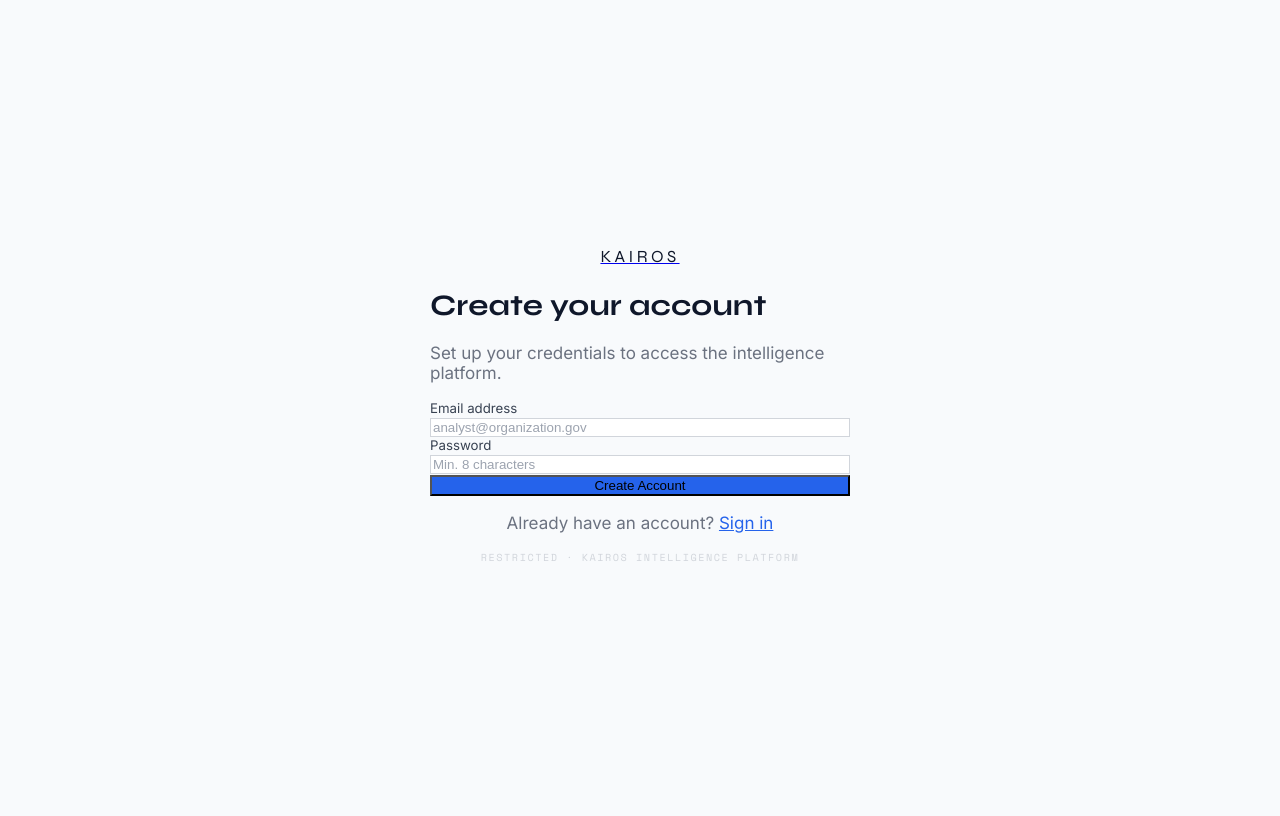
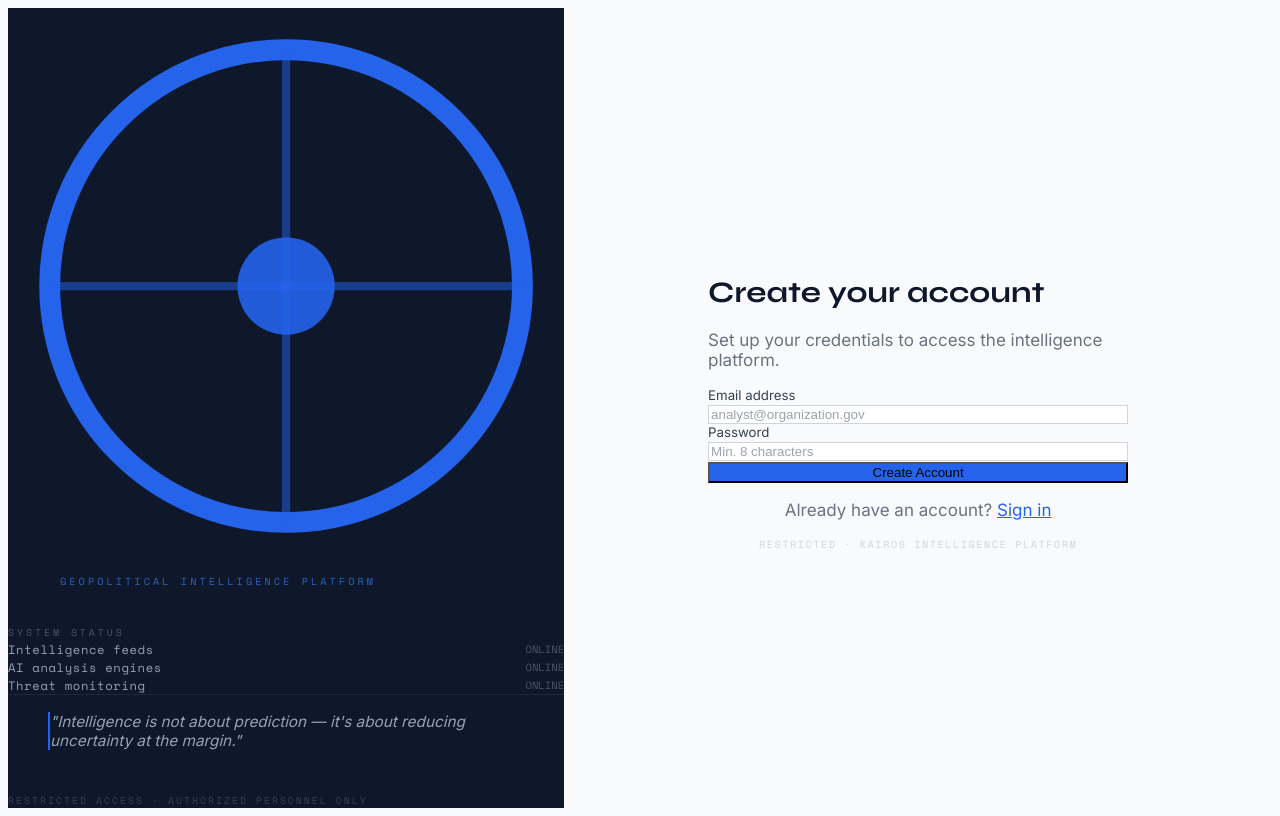
Before and after one commit to gceci0813/kairos, a Next.js app: page /auth/signup in a window 1280 px wide. Built offline with nearby package versions, Linux system fonts and the light colour scheme.

Commit message:
Fix auth layout split-screen: use inline CSS to work around Tailwind v4 dev mode responsive issue

```diff
--- a/app/auth/layout.tsx
+++ b/app/auth/layout.tsx
@@ -1,8 +1,14 @@
 export default function AuthLayout({ children }: { children: React.ReactNode }) {
   return (
     <div className="min-h-screen flex">
+      <style>{`
+        .auth-left-panel { display: none; }
+        @media (min-width: 1024px) { .auth-left-panel { display: flex; } }
+        .auth-mobile-logo { display: block; }
+        @media (min-width: 1024px) { .auth-mobile-logo { display: none; } }
+      `}</style>
       {/* Left branding panel — hidden on mobile */}
-      <div className="hidden lg:flex lg:w-[44%] bg-[#0F172A] flex-col justify-between p-14 relative overflow-hidden">
+      <div className="auth-left-panel w-[44%] bg-[#0F172A] flex-col justify-between p-14 relative overflow-hidden">
         {/* Subtle grid */}
         <div className="absolute inset-0" style={{
           backgroundImage:
--- a/app/auth/login/page.tsx
+++ b/app/auth/login/page.tsx
@@ -80,7 +80,7 @@ export default function LoginPage() {
   return (
     <div>
       {/* Mobile logo */}
-      <div className="lg:hidden text-center mb-10">
+      <div className="auth-mobile-logo text-center mb-10">
         <Link href="/" className="inline-flex items-center gap-3">
           <svg viewBox="0 0 32 32" fill="none" className="w-7 h-7">
             <circle cx="16" cy="16" r="13" fill="none" stroke="#2563EB" strokeWidth="1.5"/>
--- a/app/auth/signup/page.tsx
+++ b/app/auth/signup/page.tsx
@@ -56,7 +56,7 @@ export default function SignupPage() {
   return (
     <div>
       {/* Mobile logo */}
-      <div className="lg:hidden text-center mb-10">
+      <div className="auth-mobile-logo text-center mb-10">
         <Link href="/" className="inline-flex items-center gap-3">
           <svg viewBox="0 0 32 32" fill="none" className="w-7 h-7">
             <circle cx="16" cy="16" r="13" fill="none" stroke="#2563EB" strokeWidth="1.5"/>
```
